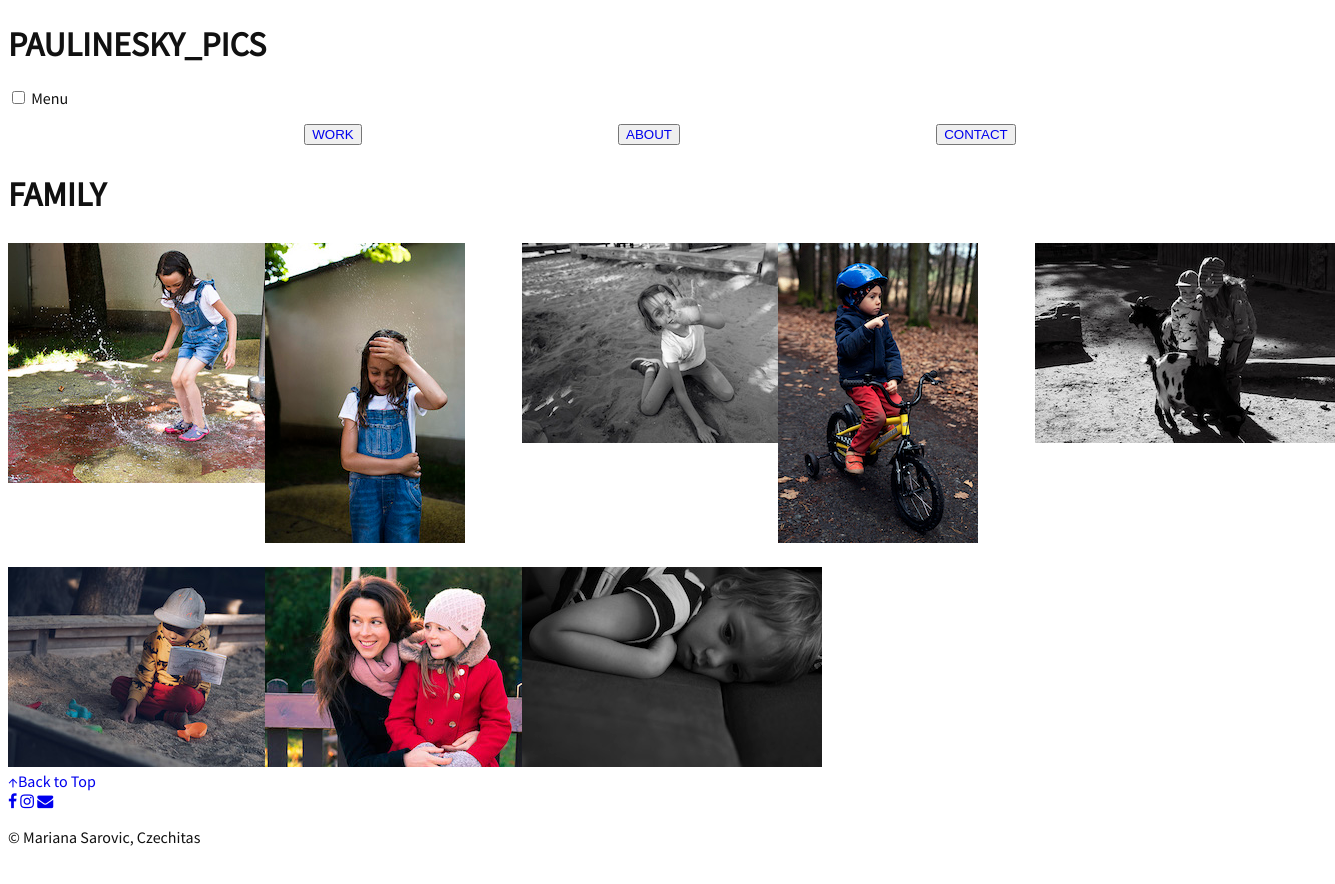
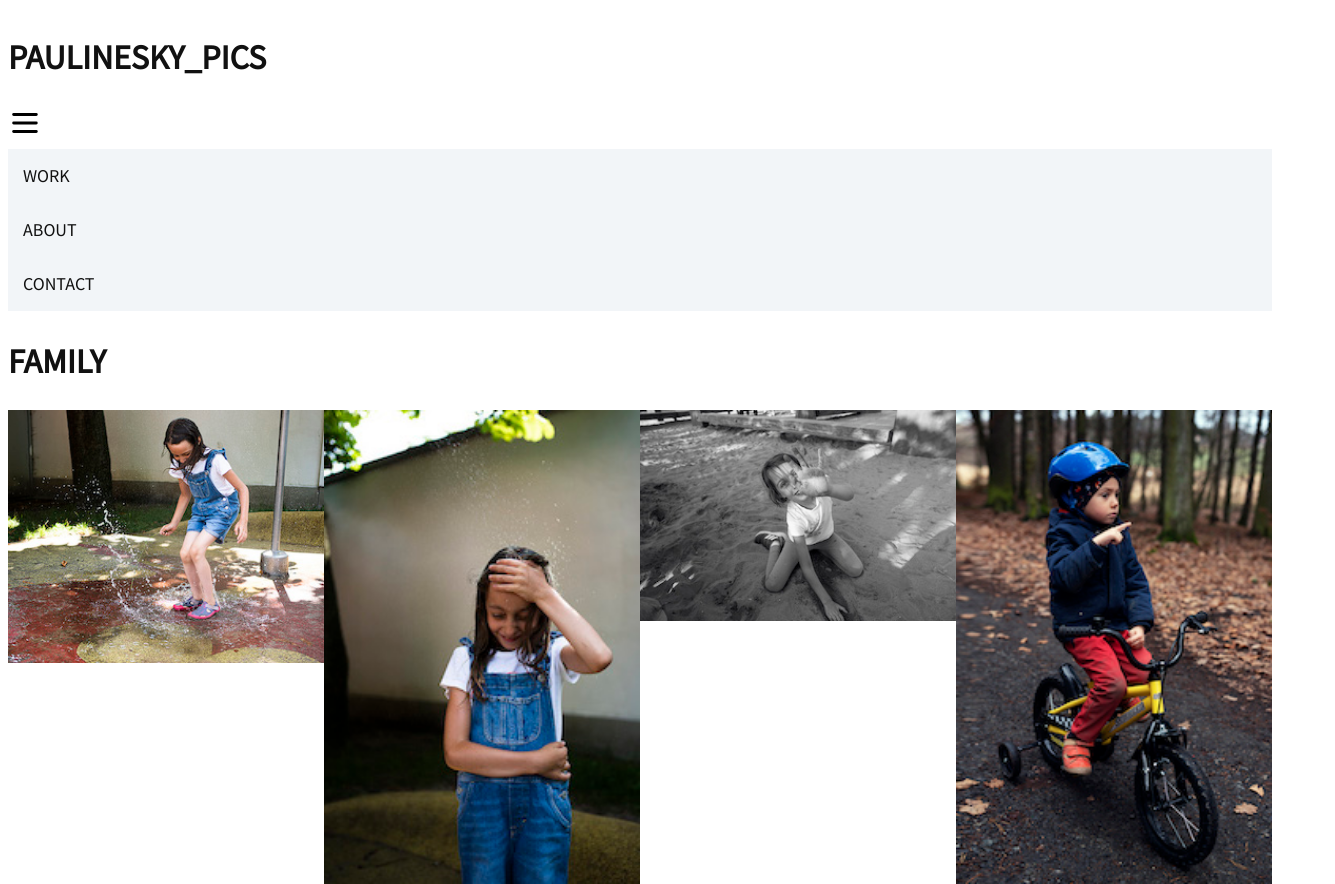
Before and after one commit to Maree13/Finalni_projekt, an Eleventy site: page family.html in a window 1280 px wide. Shown: the top 884 px of the page, 1335 px wide, since content can reach past the window. Before the commit the page ends 863 px from the top, so only its background shows below. Built offline with nearby package versions, Linux system fonts and the light colour scheme; Eleventy itself is replaced by a stand-in of ours; files that its build step writes are made by us from their sources.

Commit message:
hamburger added

```diff
--- a/SCSS/style.scss
+++ b/SCSS/style.scss
@@ -1,6 +1,6 @@
 $primary-color: #111111;
 $secondary-color: #999999;
-$font-size-text: 16px;
+$font-size-text: 18px;
 $font: 'Source Sans Pro', sans-serif;
 $text-transform: uppercase;
 $background-color:#F2F5F8;
@@ -18,20 +18,99 @@ body {
 }
 
 //header - menu
+
+.header__logo {
+  display: flex;
+  flex-direction: column;
+}
+  /*justify-content: space-between;
+  align-items: baseline;
+}*/
+
+//checkbox - hamburger menu
+/*
+.menu__checkbox:checked + label {
+  color: $primary-color;
+} */
+
+.menu__checkbox {
+  display:none;
+  /*position:absolute;
+  left: -9999px; */
+}
+
+.menu__toggler {
+  cursor: pointer;
+}
+
+.menu__list--main {
+  //display: none;
+  margin: 0;
+  padding: 0;
+  list-style: none;
+  background-color: $secondary-color;
+}
+
+.menu__item--main {
+  border-bottom: 1px solid $background-color;
+}
+
+.menu__link--main {
+  display:block;
+  padding: 15px;
+  text-decoration: none;
+  color: $primary-color;
+  background-color: $background-color;
+  text-transform: uppercase;
+}
+
+.menu__link--main:hover {
+  background-color: #9a9898;
+}
+
+.menu__checkbox:checked ~ .menu__list--main {
+  display: block;
+}
+
+
+
+/*.menu__box {
+  display: inline-block;
+  width: 34px;
+  height: 34px;
+  border: 3px solid $primary-color;
+  border-radius: 3px;
+  border-style:solid;
+  font-size: 34px;
+}
+
+.text {
+  margin-top: 10px;
+  display: none;
+}
+
+.check:checked ~ .text {
+  display: block;
+}
+
+// menu main
+
 .menu--main {
   color: $secondary-color;
+  display: flex;
+  justify-content: space-around;
 }
-.menu__list--main {
-  display: flex;
-  justify-content: space-evenly;
-}
+//.menu__list--main {
+ // display: flex;
+ // justify-content: space-around;
+//}
 
 //.menu__item--main {
   .button__menu--main {
   list-style-type: none;
   text-transform: $text-transform;
   color: $primary-color;
-}
+} */
 
 a:link {
   text-decoration:none;
@@ -40,15 +119,24 @@ a:link {
 //end of header - menu
 
 h1,
-h2 {
+h2,
+.menu__toggler {
   color: $primary-color;
   text-transform: $text-transform;
   font-size: 34px;
 }
 
-
+//gallery
 .gallery__grid {
   display: grid;
-  grid-template-columns: repeat(auto-fill, minmax(200px, 1fr));
-  gap: 20px;
+  grid-template-columns: repeat(auto-fill, minmax(300px, 1fr));
+  gap: 0px;
 }
+
+.gallery__item {
+  width: 100%;
+}
+
+
+
+//end of gallery
--- a/_includes/sablona.njk
+++ b/_includes/sablona.njk
@@ -14,24 +14,46 @@
 <body>
 <header class="header">
 
-  <h1>paulinesky_pics</h1>
+  <section class="header__logo">
+    <div class="logo">
+      <h1>paulinesky_pics</h1>
+    </div>
 
-  <input type="checkbox" class="menu__checkbox" id="menu-checkbox">
+    <nav class="menu__hamburger">
 
-  <label for="menu-checkbox" class="menu__toggler">Menu</label>
+      <input type="checkbox" class="menu__checkbox" id="menu-checkbox">
+
+      <label for="menu-checkbox" class="menu__toggler"><svg class="icon__hamburger" width="34" height="34" viewBox="0 0 48 48" fill="none" xmlns="http://www.w3.org/2000/svg">
+            <rect width="48" height="48" fill="white" fill-opacity="0.01"/>
+            <path d="M7.94977 11.9498H39.9498" stroke="black" stroke-width="4" stroke-linecap="round" stroke-linejoin="round"/>
+            <path d="M7.94977 23.9498H39.9498" stroke="black" stroke-width="4" stroke-linecap="round" stroke-linejoin="round"/>
+            <path d="M7.94977 35.9498H39.9498" stroke="black" stroke-width="4" stroke-linecap="round" stroke-linejoin="round"/>
+        </svg></label>
+    </nav>
+
+    <ul class="menu__list--main">
+      <li class="menu__item--main"><a class="menu__link--main" href="/">Work</a></li>
+      <li class="menu__item--main"><a class="menu__link--main" href="/about/">About</a></li>
+      <li class="menu__item--main"><a class="menu__link--main" href="/contact/">Contact</a></li>
+    </ul>
+
+      <!-- <hr> -->
 
 
+
+  </section>
+
+  <!--
   <section class="menu">
       <nav class="menu--main">
 
         <ul class="menu__list--main">
           <button class="button__menu--main"><li class="menu__item--main"><a href="/">Work</a></li></button>
           <button class="button__menu--main"><li class="menu__item--main"><a href="/about/">About</a></li></button>
-          <!-- <li class="menu__item"><a href="/gallery/">Gallery</a></li> -->
           <button class="button__menu--main"><li class="menu__item--main"><a href="/contact/">Contact</a></li></button>
         </ul>
       </nav>
-  </section>
+  </section> -->
 
 </header>
 
--- a/family.html
+++ b/family.html
@@ -9,14 +9,14 @@ title: family
 
     <div class="gallery__grid">
 
-      <a data-fslightbox href="/images/photos/momentka1.jpg"><img src="/images/photossmall/momentka1.jpg" alt="family01"></a>
-      <a data-fslightbox href="/images/photos/momentka2.jpg"><img src="/images/photossmall/momentka2.jpg" alt="family02"></a>
-      <a data-fslightbox href="/images/photos/momentka3.jpg"><img src="/images/photossmall/momentka3.jpg" alt="family03"></a>
-      <a data-fslightbox href="/images/photos/momentka4.jpg"><img src="/images/photossmall/momentka4.jpg" alt="family04"></a>
-      <a data-fslightbox href="/images/photos/momentka5.jpg"><img src="/images/photossmall/momentka5.jpg" alt="family05"></a>
-      <a data-fslightbox href="/images/photos/momentka6.jpg"><img src="/images/photossmall/momentka6.jpg" alt="family06"></a>
-      <a data-fslightbox href="/images/photos/momentka7.jpg"><img src="/images/photossmall/momentka7.jpg" alt="family07"></a>
-      <a data-fslightbox href="/images/photos/momentka8.jpg"><img src="/images/photossmall/momentka8.jpg" alt="family08"></a>
+      <a data-fslightbox href="/images/photos/momentka1.jpg"><img class="gallery__item" src="/images/photossmall/momentka1.jpg" alt="family01"></a>
+      <a data-fslightbox href="/images/photos/momentka2.jpg"><img class="gallery__item" src="/images/photossmall/momentka2.jpg" alt="family02"></a>
+      <a data-fslightbox href="/images/photos/momentka3.jpg"><img class="gallery__item" src="/images/photossmall/momentka3.jpg" alt="family03"></a>
+      <a data-fslightbox href="/images/photos/momentka4.jpg"><img class="gallery__item" src="/images/photossmall/momentka4.jpg" alt="family04"></a>
+      <a data-fslightbox href="/images/photos/momentka5.jpg"><img class="gallery__item" src="/images/photossmall/momentka5.jpg" alt="family05"></a>
+      <a data-fslightbox href="/images/photos/momentka6.jpg"><img class="gallery__item" src="/images/photossmall/momentka6.jpg" alt="family06"></a>
+      <a data-fslightbox href="/images/photos/momentka7.jpg"><img class="gallery__item" src="/images/photossmall/momentka7.jpg" alt="family07"></a>
+      <a data-fslightbox href="/images/photos/momentka8.jpg"><img class="gallery__item" src="/images/photossmall/momentka8.jpg" alt="family08"></a>
 
 
       <!--
```
Also changed, not shown: portrait.html (+6 -6 lines), product.html (+6 -6 lines), SCSS/style.css, css/style.css, icons/hamburger_button_32px.png (added), icons/hamburger_button_64px.png (added), icons/hamburger_button_menu_icon_155296.svg (added), 2 other files.
